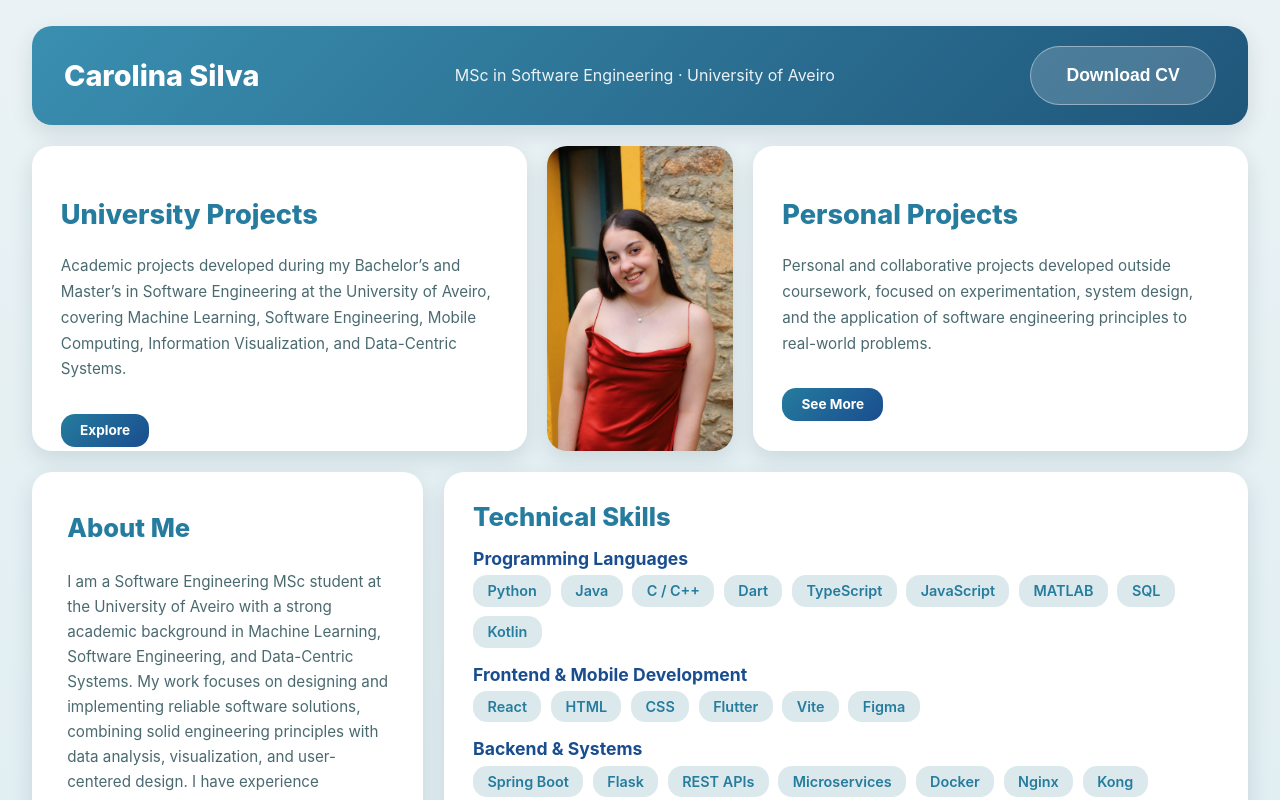
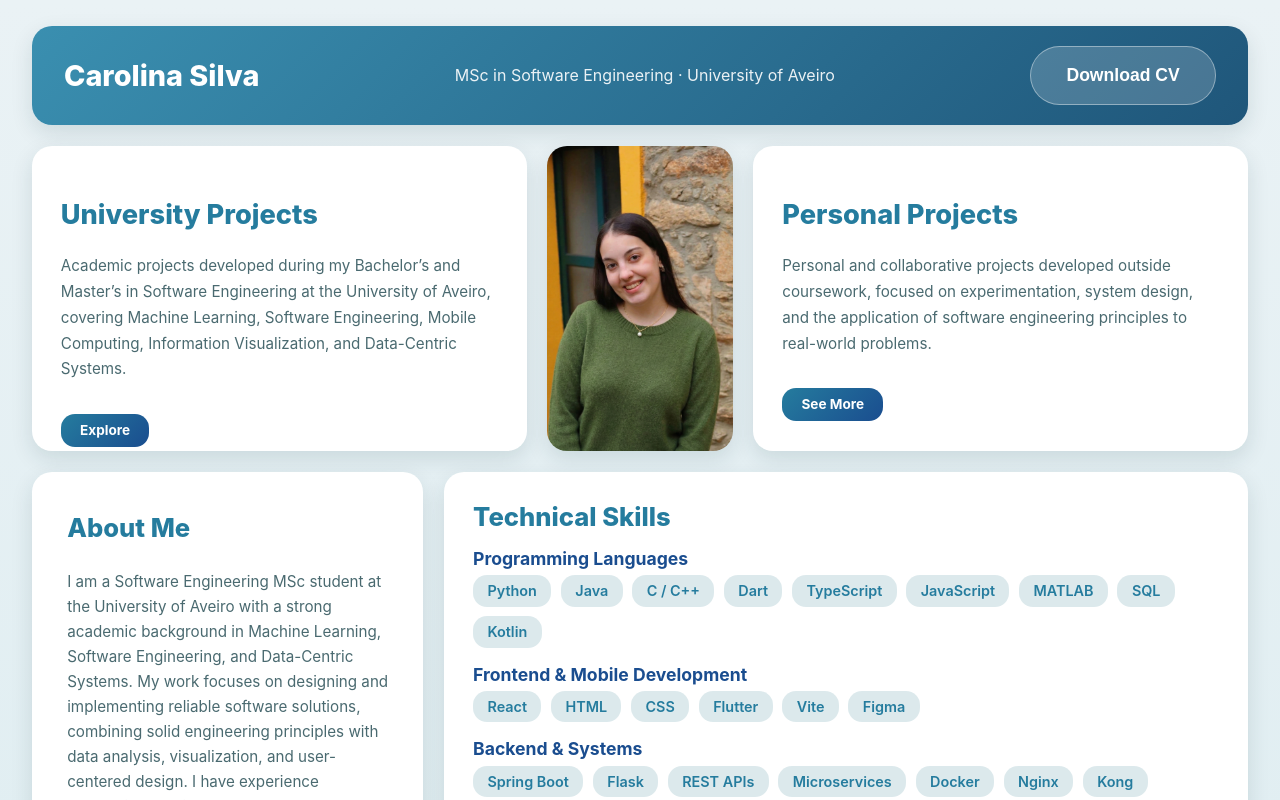
Before and after one commit to carolinaspsilva2004/carolinaspsilva2004.github.io, a React (Vite) app in the folder my-app/: page / in a window 1280 px wide. Shown: the top 800 px of the page. Built offline with nearby package versions, Linux system fonts and the light colour scheme.

Commit message:
foto perfil atualizada

```diff
--- a/my-app/src/pages/Home.tsx
+++ b/my-app/src/pages/Home.tsx
@@ -40,7 +40,7 @@ export default function Home() {
 
                 {/* PROFILE IMAGE */}
                 <div className="profile-image grid-photo">
-                    <img src="/assets/me.jpg" alt="Carolina Silva" />
+                    <img src="/assets/perfil.png" alt="Carolina Silva" />
                 </div>
 
                 {/* PERSONAL PROJECTS */}
```
Also changed, not shown: my-app/public/assets/perfil.png (added).
